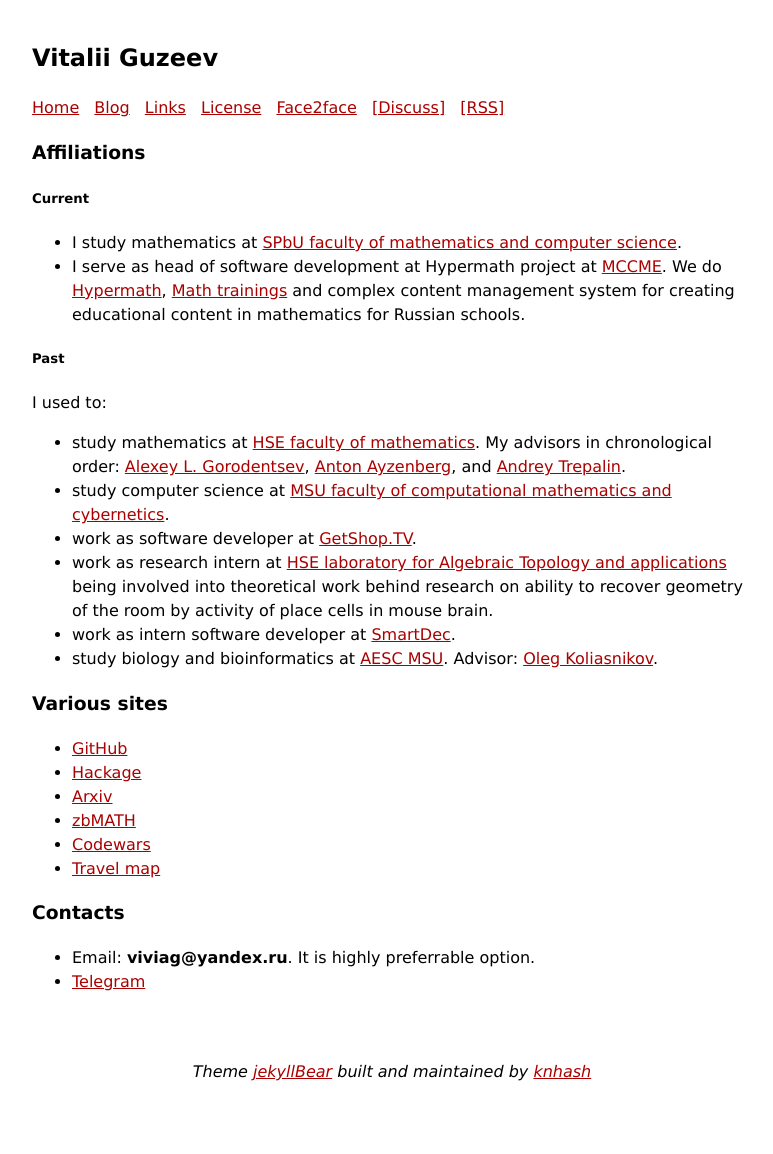
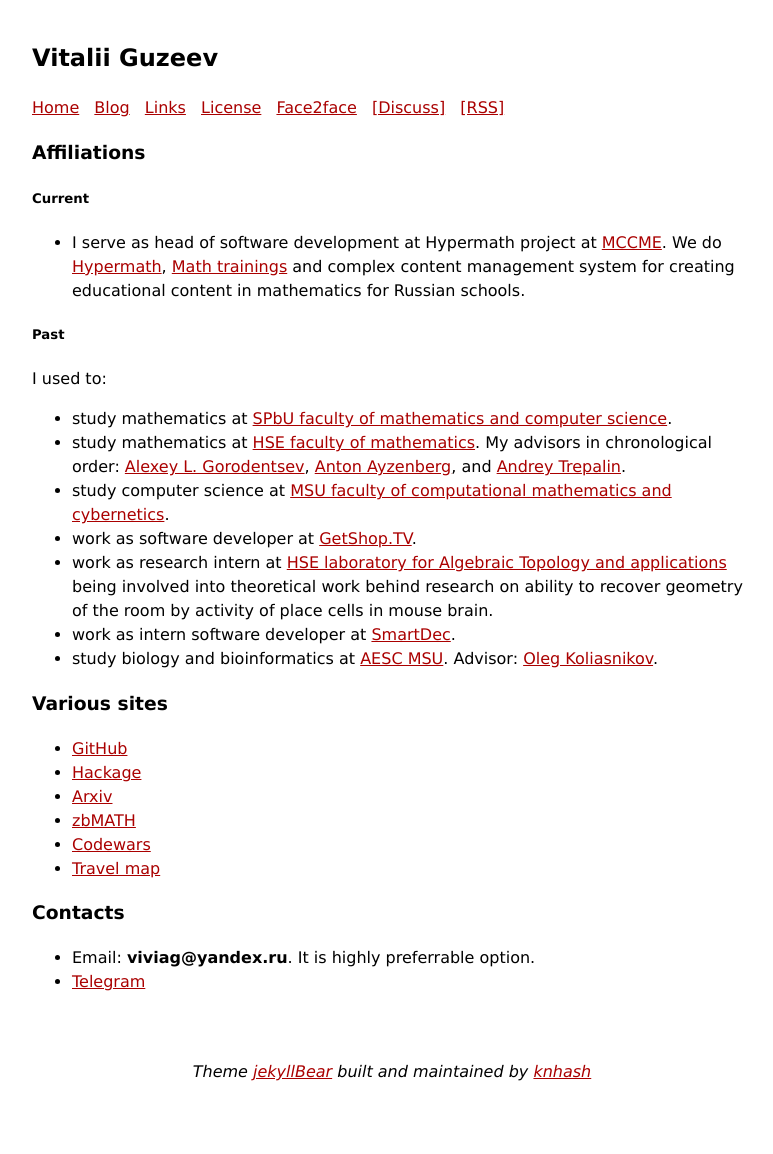
Before and after one commit to viviag/viviag.io, a Jekyll site: the page built from links.md, in a window 1280 px wide. Shown: the whole page, without its empty margins (248-1021 px from the left). Built offline with Jekyll 4.4.1, drawn with Linux system fonts in a browser that asks for light colours; part of the change alters nothing that is shown.

```diff
--- a/links.md
+++ b/links.md
@@ -7,7 +7,6 @@ title: Links
 
 ##### Current
 
--   I study mathematics at [SPbU faculty of mathematics and computer science](https://math-cs.spbu.ru/en/).
 -   I serve as head of software development at Hypermath project at
     [MCCME](https://mccme.ru/index-e1.html). We do
     [Hypermath](https://7.math.ru/), [Math
@@ -19,6 +18,7 @@ title: Links
 
 I used to:
 
+-   study mathematics at [SPbU faculty of mathematics and computer science](https://math-cs.spbu.ru/en/).
 -   study mathematics at [HSE faculty of
     mathematics](https://math.hse.ru/en/). My advisors in chronological
     order: [Alexey L. Gorodentsev](http://82.204.189.191/), [Anton
```
Also changed, not shown: 2 other files.
